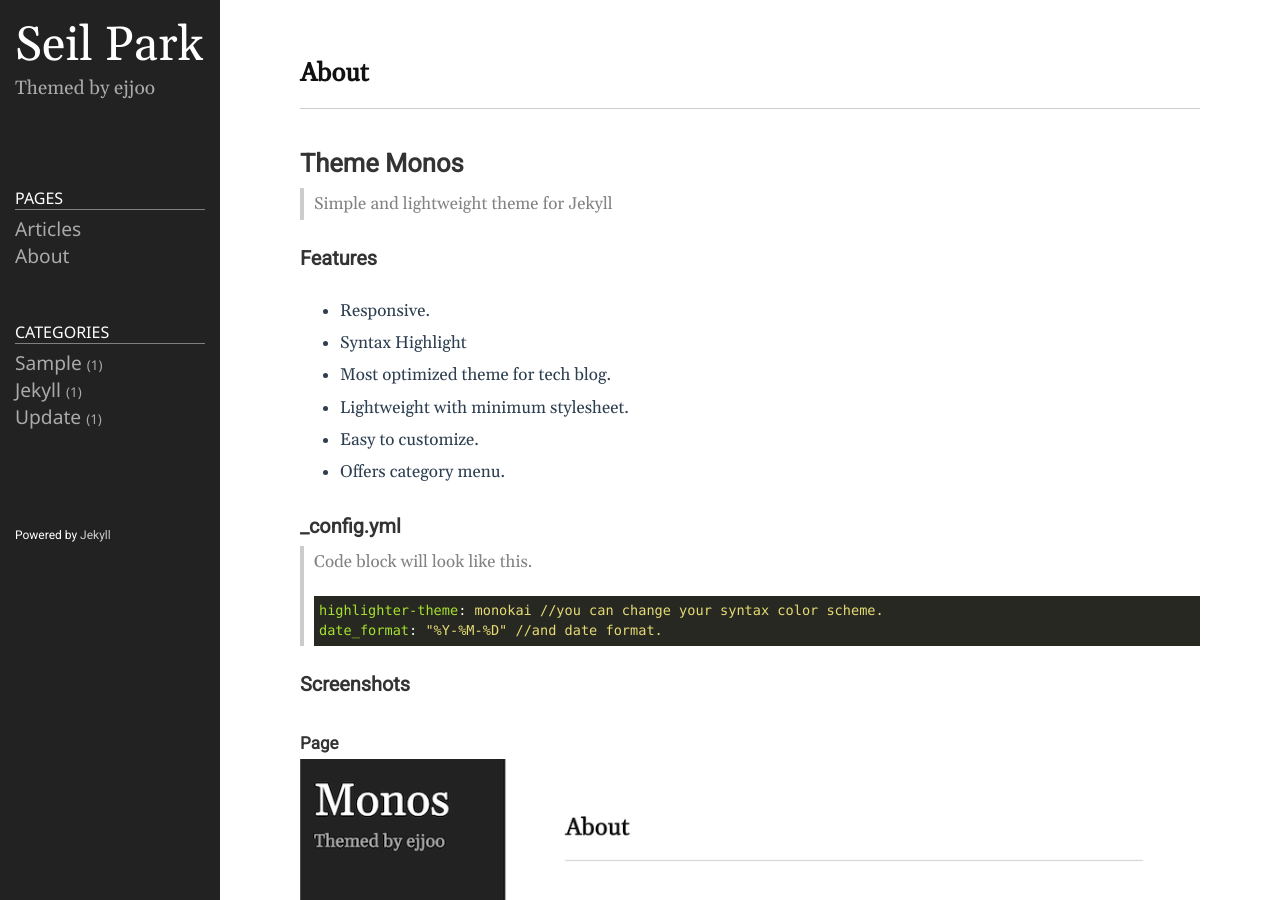
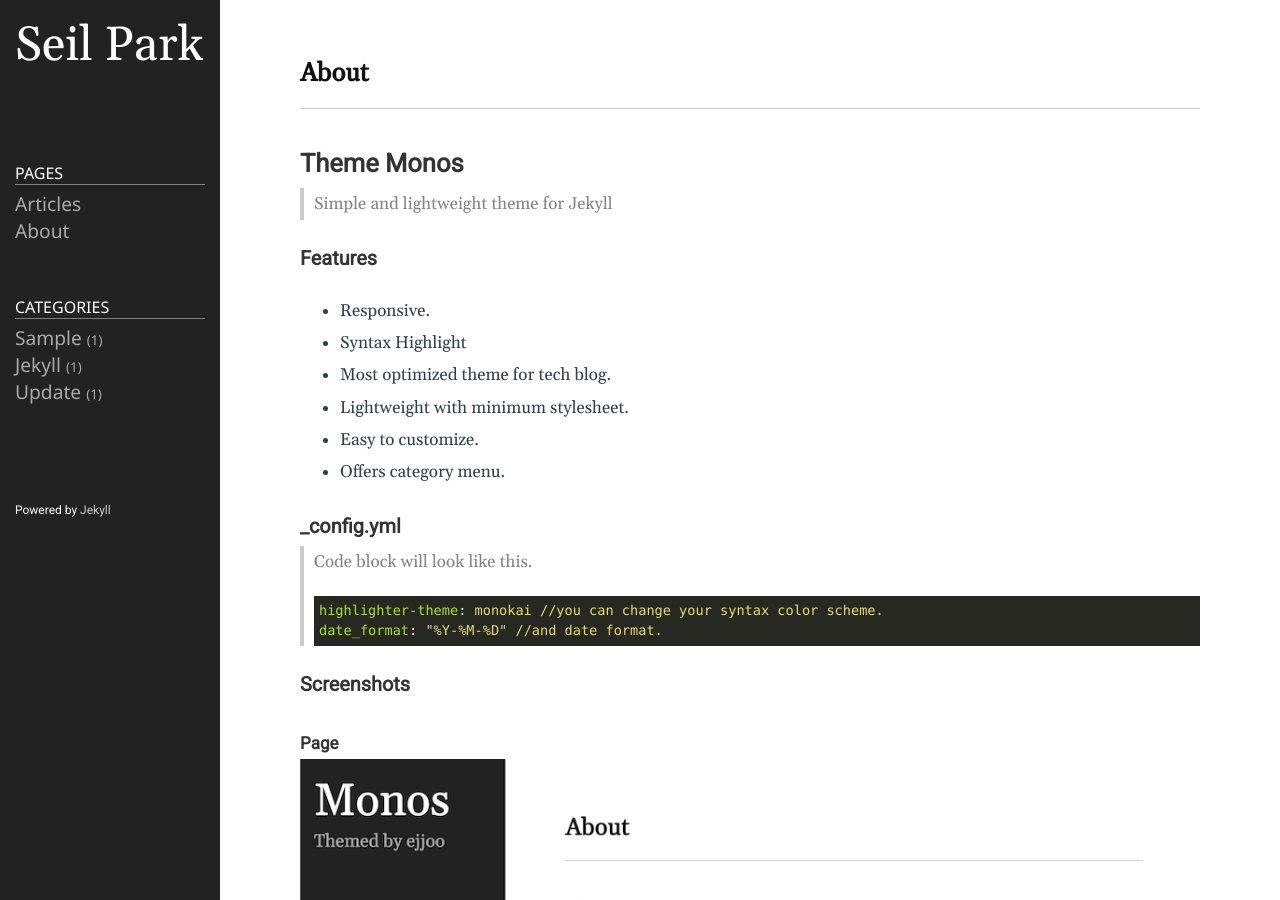
Before and after one commit to spark-yonsei/spark-yonsei.github.io, a Jekyll site: the page built from README.md, in a window 1280 px wide and 900 px high. Built offline with Jekyll 4.4.1, drawn with Linux system fonts in a browser that asks for light colours.

Commit message:
Update _config.yml

```diff
--- a/_config.yml
+++ b/_config.yml
@@ -21,7 +21,7 @@
 title: Seil Park
 email: seilpark@yonsei.ac.kr
 description: >- # this means to ignore newlines until "baseurl:"
-  Themed by ejjoo
+#  Themed by ejjoo
 # baseurl: "/" # the subpath of your site, e.g. /blog
 # url: "http://ejjoo.github.io" # the base hostname & protocol for your site, e.g. http://example.com
 github_username: ejjoo
```
